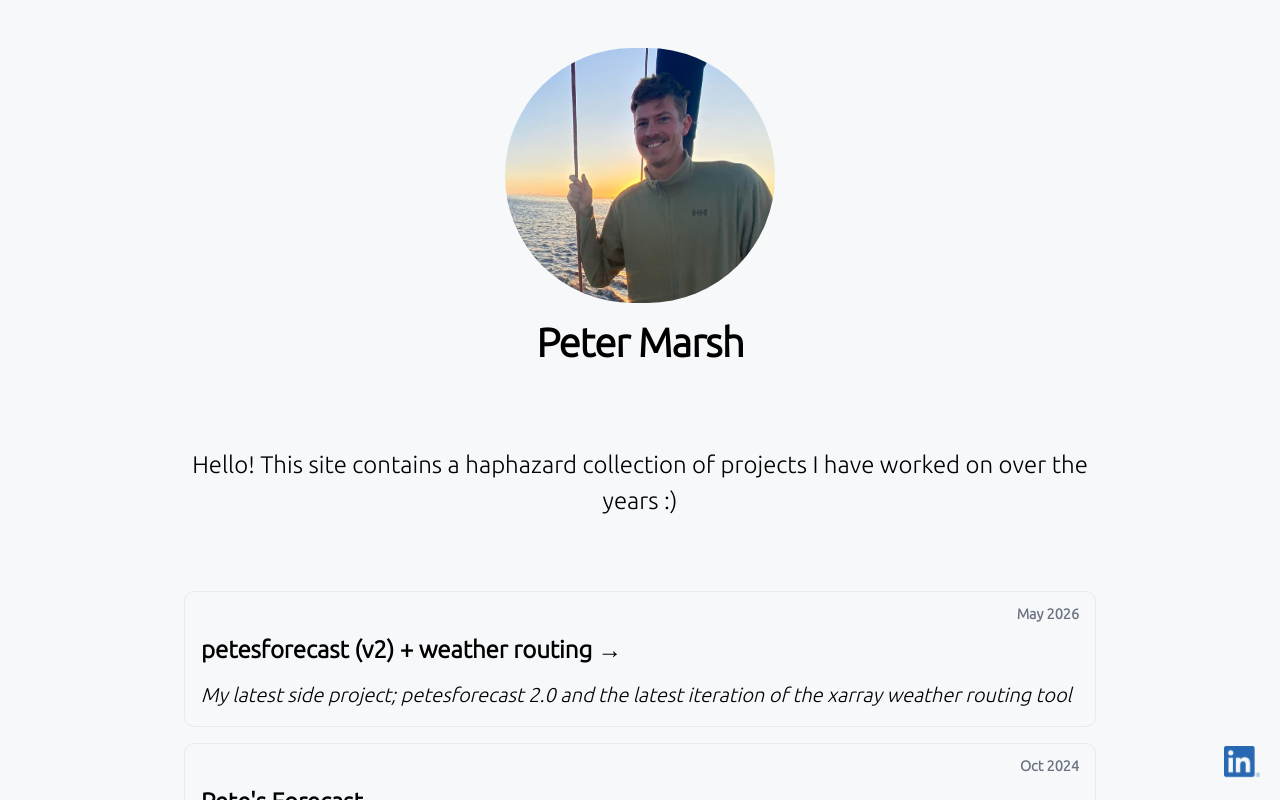
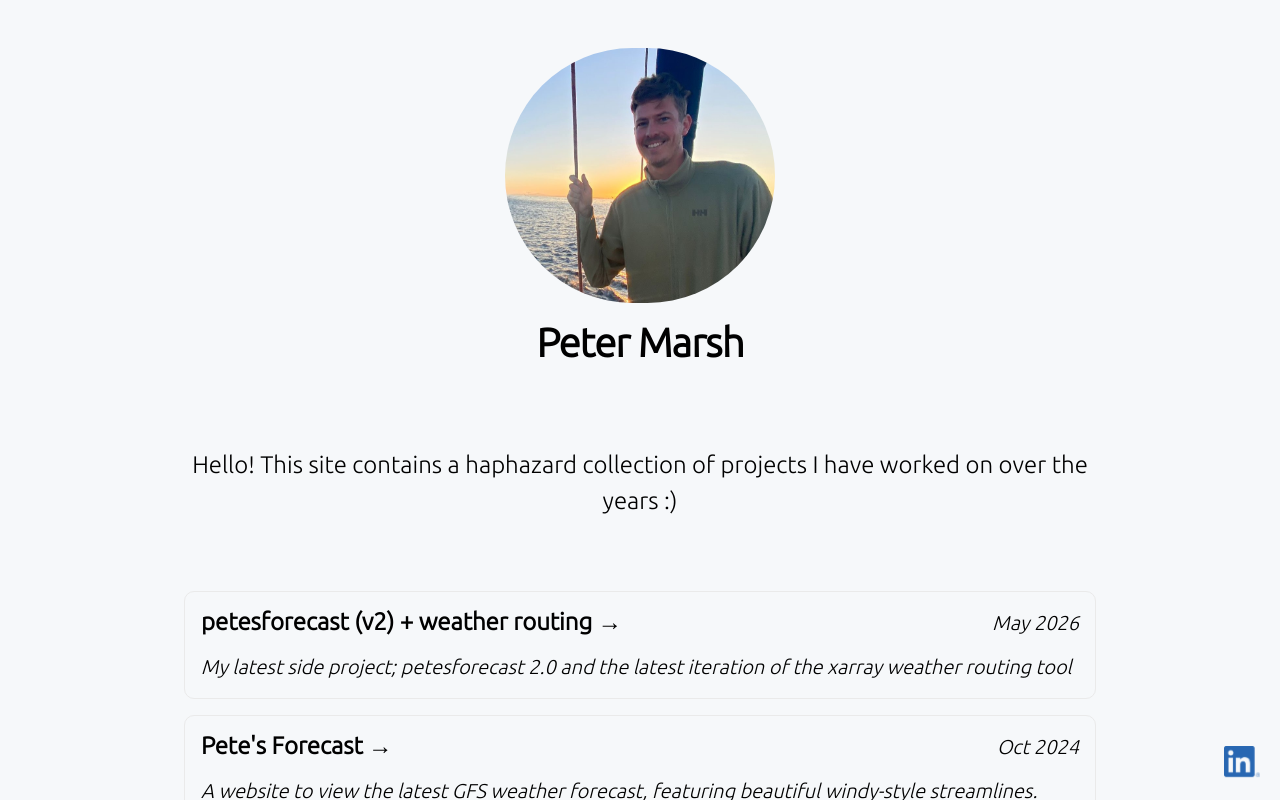
Before and after one commit to peterm790/nextjs_site, a Next.js app: page / in a window 1280 px wide. Shown: the top 800 px of the page. Built offline with nearby package versions, Linux system fonts and the light colour scheme.

Commit message:
Restore card padding and date styling

```diff
--- a/styles/Home.module.css
+++ b/styles/Home.module.css
@@ -98,7 +98,7 @@
   position: relative;
   font-size: 0.5rem;
   margin: 0.5rem;
-  padding: 2.75rem 1rem 1rem;
+  padding: 1rem;
   text-align: left;
   color: inherit;
   text-decoration: none;
@@ -110,11 +110,12 @@
 
 .cardDate {
   position: absolute;
-  top: 0.9rem;
+  top: 1rem;
   right: 1rem;
-  font-size: 0.9rem;
-  font-weight: 600;
-  color: #6b7280;
+  font-size: 1.25rem;
+  line-height: 1.5;
+  font-style: italic;
+  color: inherit;
 }
 
 .img{
```
